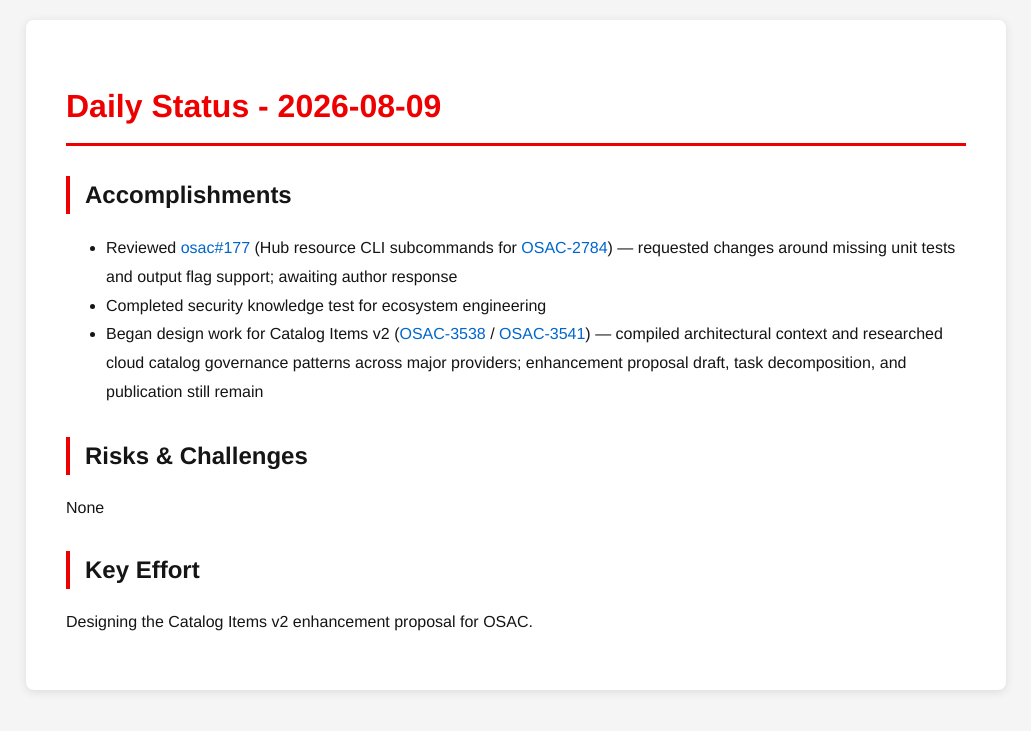
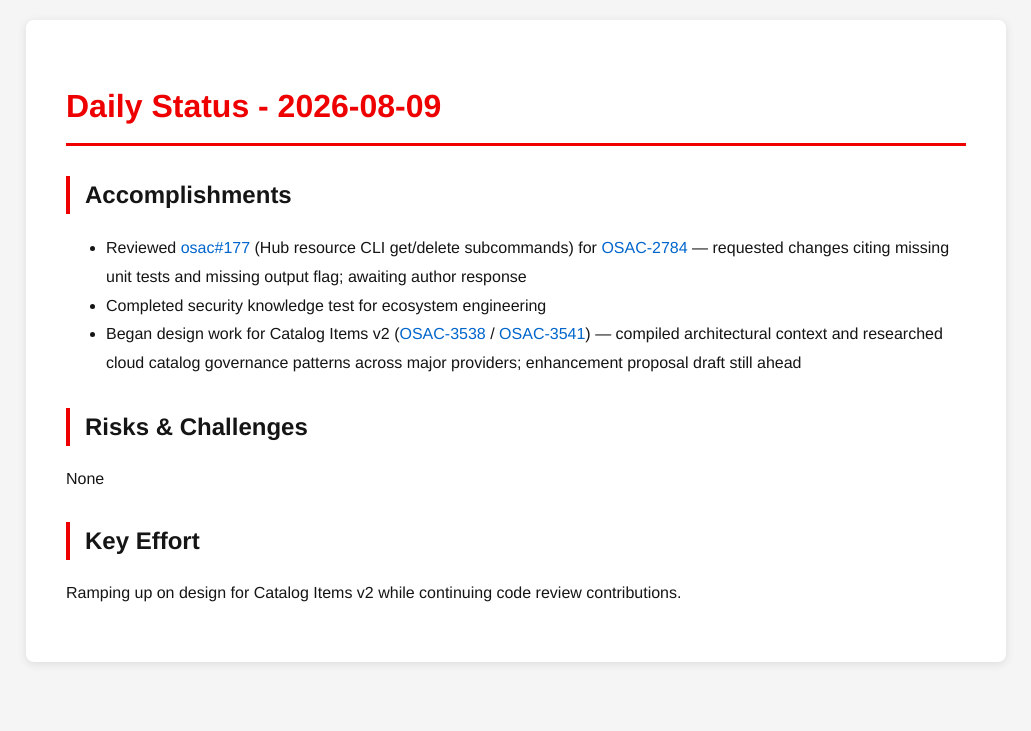
Before and after one commit to tzvatot/daily-status, a Jekyll site: the page built from 2026-08-09.md, in a window 1280 px wide. Shown: the top 731 px of the page, without its empty margins (124-1155 px from the left). Built offline with Jekyll 4.4.1, drawn with Linux system fonts in a browser that asks for light colours.

Commit message:
Daily status update - 2026-08-09

```diff
--- a/2026-08-09.md
+++ b/2026-08-09.md
@@ -7,12 +7,12 @@
 # Daily Status - 2026-08-09
 
 ## Accomplishments
-- Reviewed [osac#177](https://github.com/osac-project/osac/pull/177) (Hub resource CLI subcommands for [OSAC-2784](https://redhat.atlassian.net/browse/OSAC-2784)) — requested changes around missing unit tests and output flag support; awaiting author response
+- Reviewed [osac#177](https://github.com/osac-project/osac/pull/177) (Hub resource CLI get/delete subcommands) for [OSAC-2784](https://redhat.atlassian.net/browse/OSAC-2784) — requested changes citing missing unit tests and missing output flag; awaiting author response
 - Completed security knowledge test for ecosystem engineering
-- Began design work for Catalog Items v2 ([OSAC-3538](https://redhat.atlassian.net/browse/OSAC-3538) / [OSAC-3541](https://redhat.atlassian.net/browse/OSAC-3541)) — compiled architectural context and researched cloud catalog governance patterns across major providers; enhancement proposal draft, task decomposition, and publication still remain
+- Began design work for Catalog Items v2 ([OSAC-3538](https://redhat.atlassian.net/browse/OSAC-3538) / [OSAC-3541](https://redhat.atlassian.net/browse/OSAC-3541)) — compiled architectural context and researched cloud catalog governance patterns across major providers; enhancement proposal draft still ahead
 
 ## Risks & Challenges
 None
 
 ## Key Effort
-Designing the Catalog Items v2 enhancement proposal for OSAC.
+Ramping up on design for Catalog Items v2 while continuing code review contributions.
```
